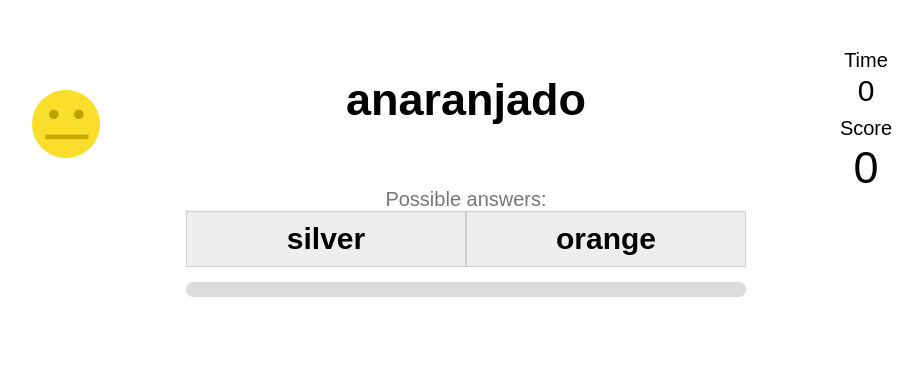
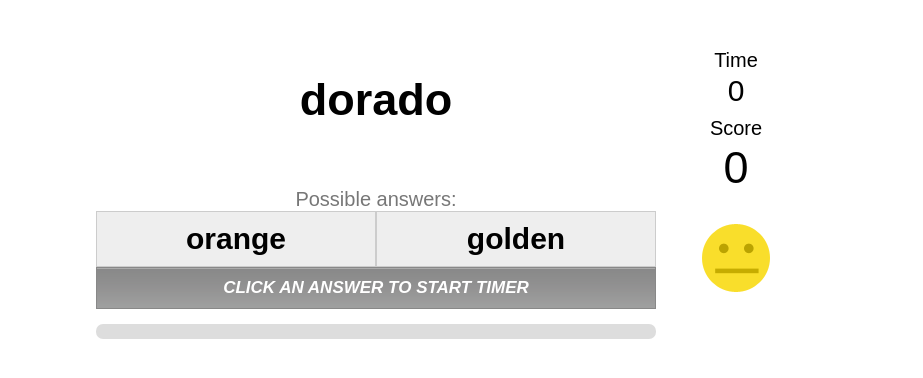
Before and after one commit to 6/6.github.com, a plain HTML site: page playzam/multchoice.html in a window 1280 px wide. Shown: the whole page, without its empty margins (174-1097 px from the left). Drawn offline with nearby package versions, Linux system fonts and the light colour scheme.

Commit message:
changed game layout

```diff
--- a/playzam/game.css
+++ b/playzam/game.css
@@ -1,5 +1,5 @@
 html,body,div,span,applet,object,iframe,h1,h2,h3,h4,h5,h6,p,blockquote,pre,a,abbr,acronym,address,big,cite,code,del,dfn,em,font,img,ins,kbd,q,s,samp,small,strike,strong,sub,sup,tt,var,b,u,i,center,dl,dt,dd,ol,ul,li,fieldset,form,label,legend,table,caption,tbody,tfoot,thead,tr,th,td{margin:0;padding:0;border:0;font:100% arial,helvetica,sans-serif;}
-body{width:880px;margin:30px auto 0}
+body{width:740px;margin:30px auto 0}
 h1{padding:20px 0 0;font-weight:700}
 a{color:#22c;text-decoration:none}
 
@@ -7,10 +7,11 @@ a{color:#22c;text-decoration:none}
 .instruct li{padding:15px 0}
 
 .grey{color:#777}
+.smallest{font-size:17px}
 .smaller{font-size:20px}
 .medium{font-size:30px}
 .bigger{font-size:45px}
-.bold{font-weight:700}
+.bold{font-weight:700}.italic{font-style:italic}.uppercase{text-transform:uppercase}
 .round{border-radius:7px;-moz-border-radius:7px}
 
 .left{float:left}
@@ -27,19 +28,21 @@ a{color:#22c;text-decoration:none}
 .button:hover{color:#46a;border-color:#8bd}
 .button:active{background:#cde}
 
-#bonus{width:80px;margin-top:60px}
+#bonus{margin-top:30px}
 
-#game{width:560px;margin-left:80px;}
+#game{width:560px}
     #prompt{padding:44px 0}
     .answer{padding:10px;width:258px;background:#eee;border:1px solid #ccc;cursor:pointer}
+    /*.answer:hover{background:#fafafa}*/
     #answerNumber1{margin-left:280px}/*TODO more generic */
     .control{padding:20px}
         .keyboardKey{padding:0 2px 2px;font-weight:700;background:#eee;border:3px solid #bbb;border-top:4px solid #ddd}
             .pressed{background:#aaa}
     #statusbar{margin-top:15px;height:15px;background:#ddd}
         #currentstatus{width:0;height:15px;background:#67e}
+    #messages{padding:10px 0;background:#aaa url('bg-dgrey.png') repeat-x top left;color:#fff;border:1px solid #888}
 
-#sidebar{margin-left:720px;padding:10px;width:220px}
+#sidebar{margin-left:560px;padding:10px;width:140px}
     #playAgain{}
 
 #data{width:560px;height:100px}
--- a/playzam/multchoice.html
+++ b/playzam/multchoice.html
@@ -10,12 +10,6 @@
 </head>
 <body>
 <div class="wrap">
-    <div id="bonus" class="left center-align">
-        <img id="smile0" src="0.png" class="smile">
-        <!-- preload these other images -->
-        <img id="smile1" src="1.png" class="hidden smile">
-        <img id="smile2" src="2.png" class="hidden smile">
-    </div>
     <div id="game" class="center-align left">
         <div id="prompt" class="bold bigger">Loading...</div><!--prompt-->
         <br><h2 class="smaller grey center-align">Possible answers:</h2>
@@ -23,18 +17,23 @@
         <div id="answerNumber1" class="bold answer medium">Loading...</div><!--right-->
         <!--div class="control left"><span id="leftarrow" class="keyboardKey">&larr;</span> Left arrow</div><div class="control right right-align">Right arrow <span id="rightarrow" class="keyboardKey">&rarr;</span></div>
         --><div class="clear">&nbsp;</div>
+        <div id="messages" class="section center-align"><span id="messagetext" class="smallest bold italic uppercase"></span></div>
         <div id="statusbar" class="left-align round"><div id="currentstatus" class="round"></div></div>
     </div>
     <div id="sidebar" class="medium center-align">
          <div id="scoreSection" class="section"><span class="smaller">Time</span><br><span id=timer class="medium"></span><br>
         <div id="scoreSection" class="section"><span class="smaller">Score</span><br><span id=score class="bigger"></span><br><span id="scoreChange" class="medium"></span></div>
-        <div id="messages" class="section bold"></div>
         <div id="playAgain" class="hidden section"><a id="playAgainButton" href="#playAgain">Play Again</a></div>
+        <div id="bonus">
+            <img id="smile0" src="0.png" class="smile">
+            <img id="smile1" src="1.png" class="hidden smile">
+            <img id="smile2" src="2.png" class="hidden smile">
+        </div>
     </div>
 </div>
 <!--br class="clear"><br><br><br><hr><br>
 Edit game data (must be valid JSON):<br-->
-<textarea id="data" class="hidden">[{"type":"text","prompt":"amarillo","answer":"yellow"},{"type":"text","prompt":"gris","answer":"grey"},{"type":"text","prompt":"anaranjado","answer":"orange"},{"type":"text","prompt":"dorado","answer":"golden"},{"type":"text","prompt":"blanco","answer":"white"},{"type":"text","prompt":"azul","answer":"blue"},{"type":"text","prompt":"turquesa","answer":"turqoise"},{"type":"text","prompt":"plateado","answer":"silver"}]</textarea><br>
+<textarea id="data" class="hidden">[{"type":"text","prompt":"amarillo","answer":"yellow"},{"type":"text","prompt":"gris","answer":"grey"},{"type":"text","prompt":"anaranjado","answer":"orange"},{"type":"text","prompt":"dorado","answer":"golden"},{"type":"text","prompt":"blanco","answer":"white"},{"type":"text","prompt":"azul","answer":"blue"},{"type":"text","prompt":"turquesa","answer":"turqoise"},{"type":"text","prompt":"plateado","answer":"silver"},{"type":"text","prompt":"marrón","answer":"brown"},{"type":"text","prompt":"verde","answer":"green"},{"type":"text","prompt":"rojo","answer":"red"}]</textarea><br>
 <!--button id="submitData">Submit New Data &rarr;</button-->
 
 
--- a/playzam/multchoicegame.js
+++ b/playzam/multchoicegame.js
@@ -98,7 +98,7 @@ function startNewGame(){
     $("#playAgain").hide(200);
 
     // remove any messages
-    $("#messages").html("");
+    showMessage("Click an answer to start timer");
 
     // reset correct answer idxs
     correctQAIdxs = new Array();
@@ -146,7 +146,6 @@ function onClickAnswer(answerId) {
         // correct
         log("correct");
         scoreChange += 1+scoreBonus;
-        scoreBonus = (scoreBonus+1)* 2;
         correctQAIdxs.push(correctQAIdx);
         newBg = "#afa";
         if(previousCorrect && genRandom(4) == 4) {
@@ -174,7 +173,10 @@ function onClickAnswer(answerId) {
     }
 
     changeScore(scoreChange);
-    showScoreChange(scoreChange, isCorrect);
+    if(isCorrect){
+        scoreBonus = (scoreBonus+1)* 2;
+    }
+
 
     // momentarily fade the color to indicate right/wrong answer
     $(answerId).animate({
@@ -213,20 +215,16 @@ function showNextQA() {
 }
 
 // show the given message
-function showMessage(messageString) {
+function showMessage(messageString, fade) {
     log("showMessage:"+messageString);
-    $("#messages").text(messageString);
-}
-
-// show the change in score above the element with ID aboveId
-function showScoreChange(scoreChange, isCorrect) {
-    log("showScoreChange:"+scoreChange+","+isCorrect);
-    var color = "#c00";
-    if(isCorrect) {
-        color = "#0c4";
-        scoreChange = "+"+scoreChange;
+    if(fade){
+        // fade in and out
+        $("#messagetext").hide(0);
+        $("#messagetext").fadeIn(500).html(messageString);
     }
-    $("#scoreChange").fadeIn(500).text(scoreChange).css("color",color).fadeOut(300);
+    else {
+        $("#messagetext").html(messageString);
+    }
 }
 
 // handle score change
@@ -244,6 +242,14 @@ function changeScore(amount) {
     // update highscore if necessary
     if(curScore > highscore) {
         highscore = curScore;
+    }
+
+    // if there's a bonus, show it in the messages
+    if(scoreBonus > 0) {
+        showMessage("Combo bonus +"+scoreBonus, true);
+    }
+    else {
+        showMessage("&nbsp;",true);
     }
 }
 
@@ -282,7 +288,7 @@ function isWin(){
         }
 
         // show game done and play again
-        $("#messages").html("Game Done<br><span class='smaller'>High score: "+highscore+"</span><br><span class='smaller'>Best time: "+besttime+"</span>");
+        showMessage("Game Done | High score: "+highscore+" |  Best time: "+besttime);
         $("#playAgain").show(200);
         return true;
     }
```
Also changed, not shown: playzam/bg-dgrey.png (added).
